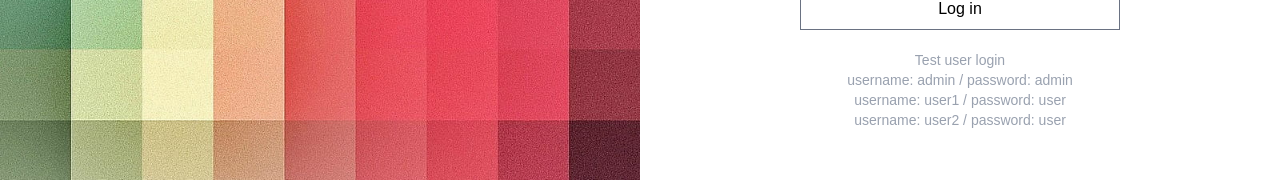
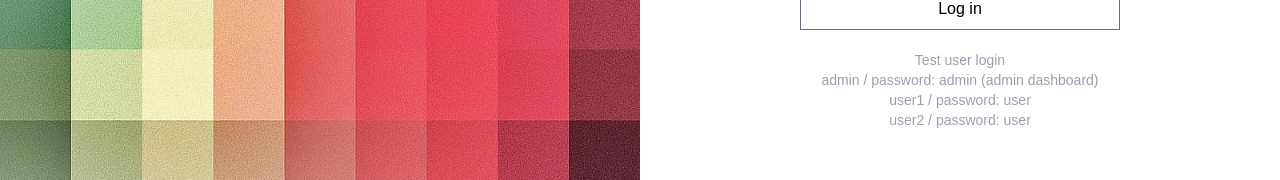
Before and after one commit to maysunktong/palettia-context, a Next.js app: page / in a window 1280 px wide. Both pictures are taken after a click on the button "Test user login". Shown: the part 564-744 px from the top of the page. Built offline with nearby package versions, Linux system fonts and the light colour scheme.

Commit message:
fix test log in for desktop too -_-

```diff
--- a/components/form/LoginForm.tsx
+++ b/components/form/LoginForm.tsx
@@ -188,9 +188,9 @@ export default function LoginForm() {
             {isShow && (
               <div>
                 <ul>
-                  <li>username: admin / password: admin</li>
-                  <li>username: user1 / password: user</li>
-                  <li>username: user2 / password: user</li>
+                  <li>admin / password: admin (admin dashboard)</li>
+                  <li>user1 / password: user</li>
+                  <li>user2 / password: user</li>
                 </ul>
               </div>
             )}
@@ -279,7 +279,7 @@ export default function LoginForm() {
               {isShow && (
                 <div>
                   <ul>
-                    <li>admin / password: admin</li>
+                    <li>admin / password: admin (admin dashboard)</li>
                     <li>user1 / password: user</li>
                     <li>user2 / password: user</li>
                   </ul>
```
